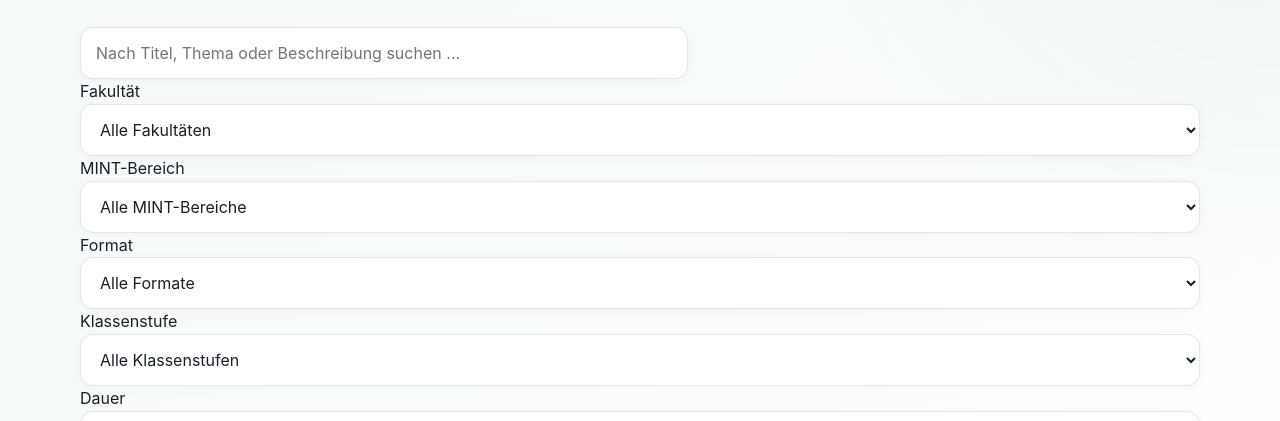
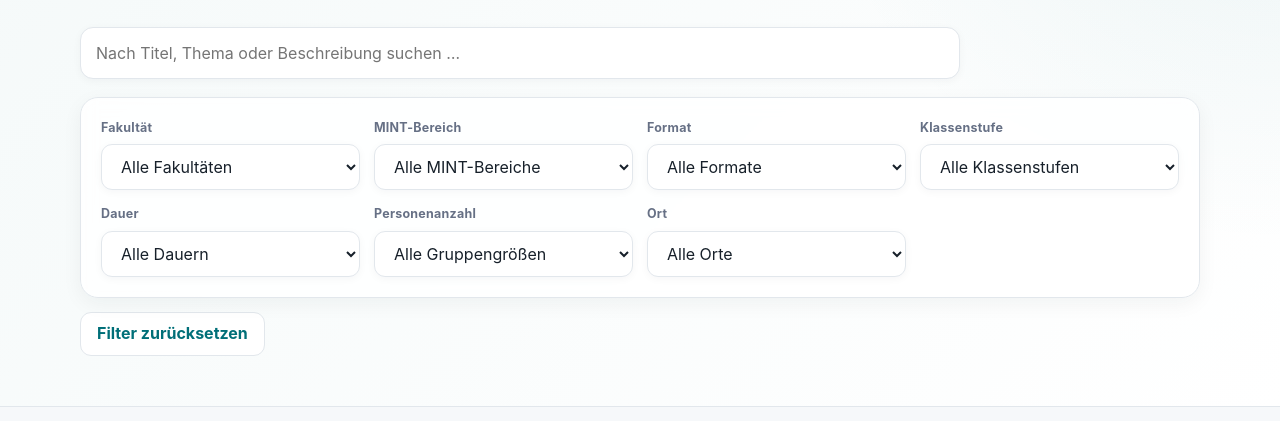
Before and after one commit to solalaail/MINT-Angebote-THRO, a plain HTML site: page index.html in a window 1280 px wide. Shown: the part 241-662 px from the top of the page. Drawn offline with Linux system fonts and the light colour scheme; no server answers; a script that the page names is missing.

Commit message:
Refactor CSS styles and layout properties
Refactor CSS for improved readability and layout adjustments.

```diff
--- a/style.css
+++ b/style.css
@@ -28,7 +28,8 @@
 
 body {
   margin: 0;
-  font-family: Inter, ui-sans-serif, system-ui, -apple-system, BlinkMacSystemFont, "Segoe UI", sans-serif;
+  font-family: Inter, ui-sans-serif, system-ui, -apple-system,
+    BlinkMacSystemFont, "Segoe UI", sans-serif;
   background: var(--bg);
   color: var(--text);
   line-height: 1.55;
@@ -46,7 +47,11 @@ body {
 .hero {
   padding: 72px 0 50px;
   background:
-    radial-gradient(circle at top right, rgba(0, 111, 120, 0.08), transparent 34%),
+    radial-gradient(
+      circle at top right,
+      rgba(0, 111, 120, 0.08),
+      transparent 34%
+    ),
     linear-gradient(135deg, #f4f9f9, #ffffff);
   border-bottom: 1px solid var(--border);
 }
@@ -75,14 +80,18 @@ h1 {
 }
 
 /* =========================================================
-   SUCHE
+   SUCHFELD
    ========================================================= */
 
 .search-panel {
-  display: grid;
-  grid-template-columns: 1fr 260px;
-  gap: 12px;
   max-width: 880px;
+  margin-bottom: 18px;
+}
+
+input,
+select,
+button {
+  font: inherit;
 }
 
 input,
@@ -94,8 +103,8 @@ select {
   padding: 0 15px;
   background: var(--surface);
   color: var(--text);
-  font: inherit;
   box-shadow: 0 2px 8px rgba(20, 34, 45, 0.04);
+
   transition:
     border-color .2s ease,
     box-shadow .2s ease,
@@ -111,6 +120,66 @@ input:focus,
 select:focus {
   outline: 3px solid rgba(0, 111, 120, .13);
   border-color: var(--accent);
+}
+
+/* =========================================================
+   FILTERBEREICH
+   ========================================================= */
+
+.filter-panel {
+  display: grid;
+  grid-template-columns: repeat(4, minmax(0, 1fr));
+  gap: 14px;
+  max-width: 1120px;
+  margin-top: 10px;
+  padding: 20px;
+  background: rgba(255, 255, 255, 0.82);
+  border: 1px solid var(--border);
+  border-radius: var(--radius);
+  box-shadow: 0 6px 20px rgba(20, 34, 45, 0.05);
+  backdrop-filter: blur(8px);
+}
+
+.filter-group {
+  display: flex;
+  flex-direction: column;
+  gap: 7px;
+}
+
+.filter-group label {
+  font-size: .78rem;
+  font-weight: 750;
+  color: var(--muted);
+  letter-spacing: .02em;
+}
+
+.filter-group select {
+  min-height: 46px;
+  border-radius: 11px;
+  background-color: #ffffff;
+}
+
+.reset-button {
+  margin-top: 14px;
+  min-height: 44px;
+  padding: 0 16px;
+  border: 1px solid var(--border);
+  border-radius: 11px;
+  background: var(--surface);
+  color: var(--accent);
+  font-weight: 750;
+  cursor: pointer;
+
+  transition:
+    background .2s ease,
+    border-color .2s ease,
+    transform .2s ease;
+}
+
+.reset-button:hover {
+  background: var(--accent-soft);
+  border-color: var(--accent);
+  transform: translateY(-1px);
 }
 
 /* =========================================================
@@ -181,8 +250,6 @@ select:focus {
   align-items: flex-start;
 }
 
-/* Format-Badge */
-
 .badge {
   display: inline-flex;
   align-items: center;
@@ -195,12 +262,10 @@ select:focus {
   font-weight: 800;
 }
 
-/* Fakultäts-Badge */
-
 .faculty {
   display: inline-flex;
   align-items: center;
-  max-width: 55%;
+  max-width: 58%;
   padding: 6px 10px;
   border-radius: 999px;
 
@@ -335,8 +400,18 @@ select:focus {
    RESPONSIVE
    ========================================================= */
 
+@media (max-width: 1000px) {
+  .filter-panel {
+    grid-template-columns: repeat(3, minmax(0, 1fr));
+  }
+}
+
 @media (max-width: 850px) {
   .grid {
+    grid-template-columns: repeat(2, minmax(0, 1fr));
+  }
+
+  .filter-panel {
     grid-template-columns: repeat(2, minmax(0, 1fr));
   }
 }
@@ -346,8 +421,8 @@ select:focus {
     padding-top: 48px;
   }
 
-  .search-panel,
-  .grid {
+  .grid,
+  .filter-panel {
     grid-template-columns: 1fr;
   }
 
@@ -365,8 +440,12 @@ select:focus {
     max-width: 100%;
     text-align: left;
   }
-}
-    flex-direction: column;
-    gap: 4px;
+
+  .filter-panel {
+    padding: 16px;
+  }
+
+  .reset-button {
+    width: 100%;
   }
 }
```
